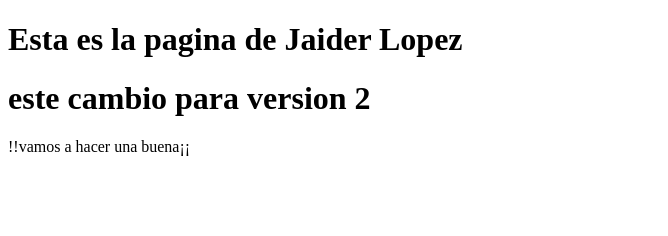
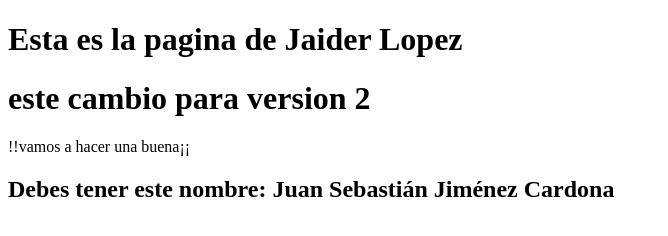
Before and after one commit to JaiderL/mi_pagina_web, a plain HTML site: page index.html in a window 1280 px wide. Shown: the whole page, without its empty margins (0-668 px from the left). Drawn offline with Linux system fonts and the light colour scheme.

Commit message:
Versión mejorada de Jaider

```diff
--- a/index.html
+++ b/index.html
@@ -9,5 +9,6 @@
     <h1>Esta es la pagina de Jaider Lopez</h1>
     <h1>este cambio para version 2</h1>
     <p>!!vamos a hacer una buena¡¡</p>
+    <h2>Debes tener este nombre: Juan Sebastián Jiménez Cardona</h2>
 </body>
 </html>
```
